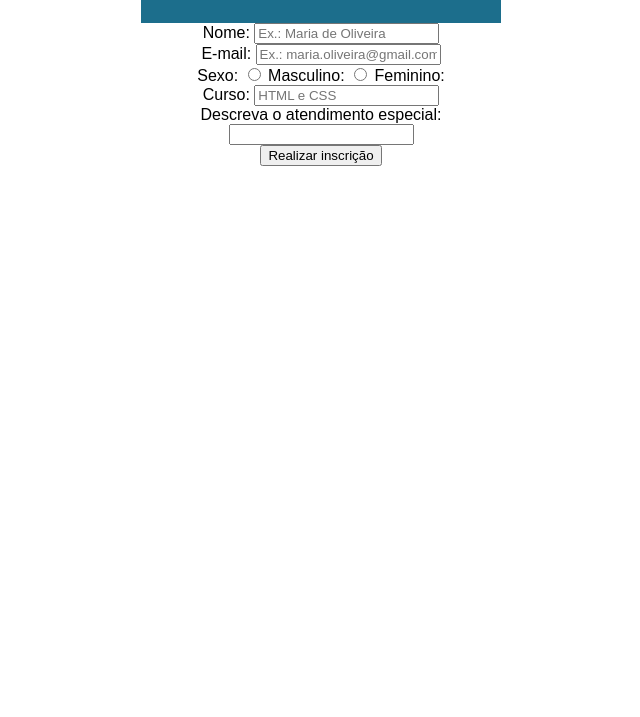
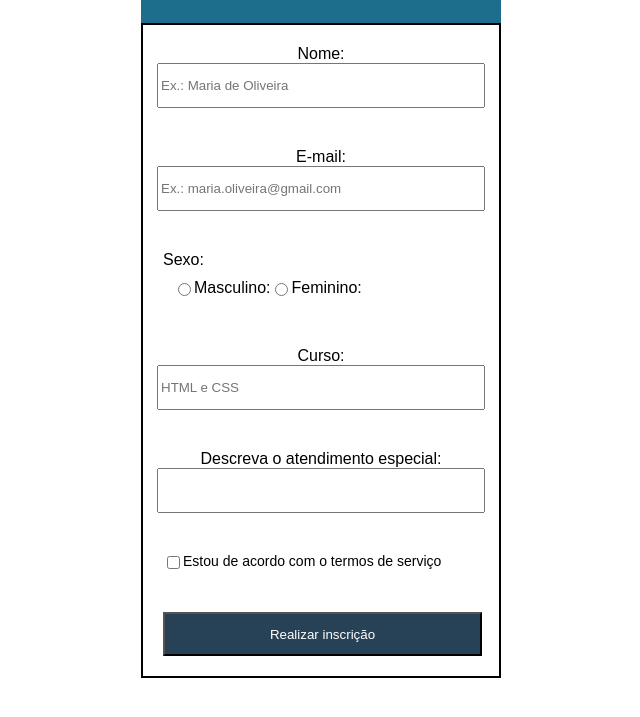
Before and after one commit to PandinhaAnao1/Formulario, a plain HTML site: page index.html in a window 1280 px wide. Shown: the part 65-782 px from the top of the page, without its empty margins (319-959 px from the left). Drawn offline with Linux system fonts and the light colour scheme.

Commit message:
Fiz o que pude

```diff
--- a/assets/css/style.css
+++ b/assets/css/style.css
@@ -25,7 +25,65 @@ body{
     color: var(--BRANCO) ;
     font-family: "Inter";
 }
+form{
+
+    border: solid black 2px;
+}
+form .text-camps {
+    display: flex;
+    flex-direction: column;
+    align-items: center;
+
+}
+form div label{
+    display: flex;
+    justify-content: start;
+    align-items: start;
+
+}
+form div{
+    display: flex;
+    flex-direction: column;
+    padding: 20px;
+}
 .main header h1{
     font-size: 24px;
 }
-text-camps
+
+
+.text-camps input{
+    display: flex;
+    align-items: start;
+}
+.text-camps input{
+    width: 320px;
+    height: 39px;
+}
+
+.sexo{
+    display: flex;
+    align-items: start;
+}
+
+.sexo-options{
+    padding: 0px;
+    display: flex;
+    flex-direction: row;
+}
+
+button{
+    color: var(--BRANCO);
+    background-color: var(--AZUL-ESCURO);
+    width: 319px;
+    height: 44px;
+}
+.sexo-options {
+    padding: 10px;
+}
+
+.checkbox{
+    font-size: 14px;
+    display: flex;
+    flex-direction: row;
+    justify-content: start;
+}
--- a/index.html
+++ b/index.html
@@ -16,28 +16,32 @@
                 <label for = "campo-nome">Nome:</label>
                 <input type="text" id="campo-nome" placeholder="Ex.: Maria de Oliveira"/>
             </div>
-            <div>
+            <div class="text-camps">
                 <label for = "campo-email">E-mail:</label>
                 <input type="text" id="campo-email" placeholder="Ex.: maria.oliveira@gmail.com"/>
             </div>
-            <div>
-                <label for = "campo-sexo-m">Sexo:</label>
-                <input type="radio" id="campo-sexo-m"/>
-                <label for = "">Masculino:</label>
-                <input type="radio" id="campo-sexo-f"/>
-                <label for = "campo-sexo-f">Feminino:</label>
+            <div class = "sexo">
+                <label for = "campo-sexo-m" id="sexo-label">Sexo:</label>
+                <div class="sexo-options">
+                    <input type="radio" id="campo-sexo-m" name="sexo"/>
+                    <label for = "">Masculino:</label>
+                    <input type="radio" id="campo-sexo-f" name="sexo"/>
+                    <label for = "campo-sexo-f">Feminino:</label>
+                </div>
             </div>
-
-            <div>
+            <div class="text-camps">
                 <label for = "campo-curso">Curso:</label>
                 <input type="text" id="campo-curso" placeholder="HTML e CSS"/>
             </div>
-            <div>
+            <div class="text-camps">
                 <label for = "campo-atendimento">Descreva o atendimento especial:</label>
                 <input type="text" id="campo-atendimento"/>
             </div>
+            <div class="checkbox">
+                <input type="checkbox" name="acordo" id="">
+                <label>Estou de acordo com o termos de serviço</label>
+            </div>
             <div>
-
                 <button>Realizar inscrição</button>
             </div>
         </form>
```
